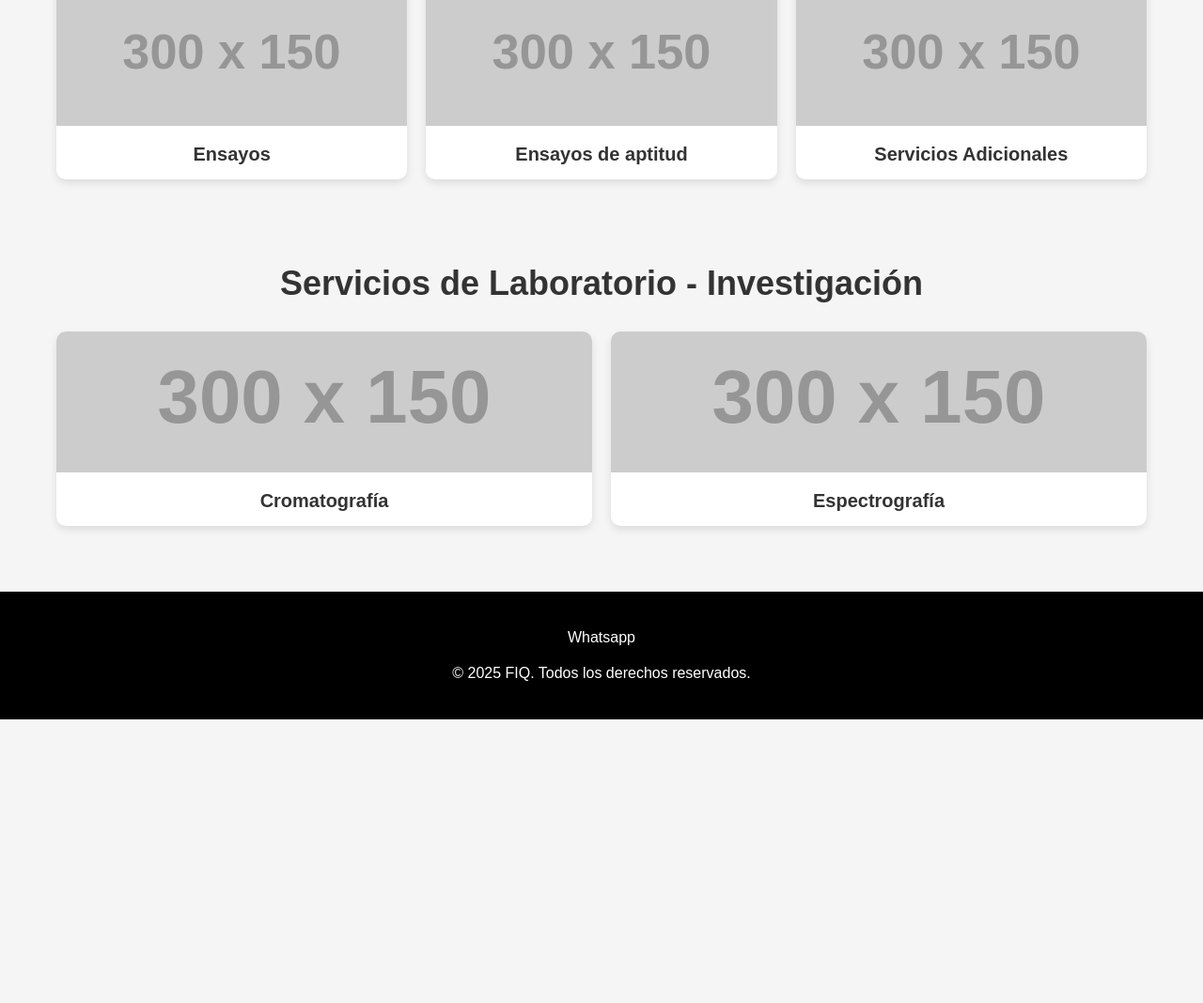
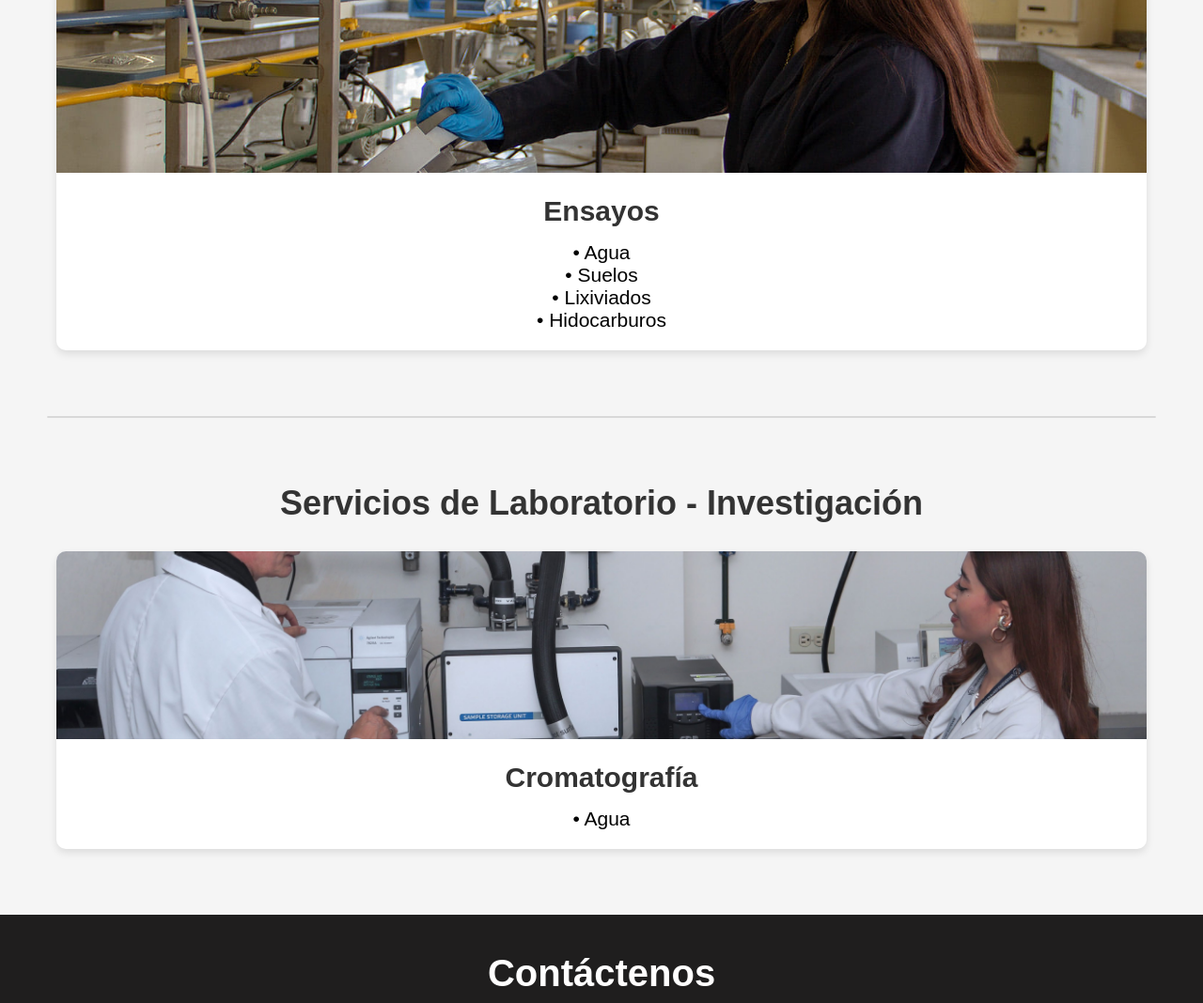
Before and after one commit to EdgarTipan/fiq-comercio, a plain HTML site: page ComprasWebFiq/index.html in a window 1280 px wide. Shown: the part 958-2026 px from the top of the page at 94% size. Before the commit the page ends 1724 px from the top, so only its background shows below. Drawn offline with Linux system fonts and the light colour scheme; placeholder pictures from the web are drawn by us; files whose address does not match are found by name.

Commit message:
Actualizacion 14/05/2025

```diff
--- a/ComprasWebFiq/css/styles.css
+++ b/ComprasWebFiq/css/styles.css
@@ -61,7 +61,6 @@ nav ul .submenu {
   background-color: #01314e;
   box-shadow: 0 4px 8px rgba(0, 0, 0, 0.1);
   padding: 10px;
-  border-radius: 5px;
   top: 100%;
   left: 0;
   min-width: 150px;
@@ -117,6 +116,7 @@ nav ul .submenu li a:hover {
 
 .banner p {
   font-size: 24px;
+  font-style: italic;
   margin-bottom: 30px;
 }
 
@@ -124,8 +124,10 @@ nav ul .submenu li a:hover {
   background-color: #004671;
   color: #fff;
   border: none;
+  font-weight: bold;
   padding: 15px 30px;
-  font-size: 18px;
+  font-size: 22px;
+  text-decoration: underline;
   cursor: pointer;
   border-radius: 5px;
 }
@@ -164,24 +166,37 @@ nav ul .submenu li a:hover {
 }
 
 .marca-card:hover {
-  transform: translateY(-5px);
+  transform: scale(1.05);
 }
 
 .marca-card img {
   width: 100%;
-  height: 150px;
+  height: 200px;
   object-fit: cover;
 }
 
-.marca-card h3 {
-  padding: 15px;
-  font-size: 20px;
+.marca-card h2 {
+  padding-top: 20px;
+  font-size: 30px;
   color: #333;
+  margin-bottom: 15px;
+}
+
+.listado-ensayos {
+  margin-bottom: 20px;
+  font-size: 21px;
+}
+
+hr.rounded {
+  border: 1px solid rgba(187, 187, 187,0.5);
+  border-radius: 5px;
+  margin-left: 50px;
+  margin-right: 50px;
 }
 
 /* Pie de página */
 footer {
-  background-color: #000;
+  background-color: #1f1e1e;
   color: #fff;
   padding: 40px 20px;
   text-align: center;
@@ -194,6 +209,11 @@ footer {
 
 .footer-links {
   margin-bottom: 20px;
+}
+
+.footer-container h1 {
+  font-size: 40px;
+  margin-bottom: 15px;
 }
 
 .footer-links a {
--- a/ComprasWebFiq/index.html
+++ b/ComprasWebFiq/index.html
@@ -4,8 +4,9 @@
 <head>
     <meta charset="UTF-8">
     <meta name="viewport" content="width=device-width, initial-scale=1.0">
-    <title>Coca-Cola Ecuador</title>
+    <title>&Aacute;rea Comercial &#x2758; FIQ - UCE</title>
     <link rel="stylesheet" href="css/styles.css">
+    <link rel="stylesheet" href="https://cdnjs.cloudflare.com/ajax/libs/font-awesome/4.7.0/css/font-awesome.min.css">
     <script src="js/script.js"></script>
 </head>
 
@@ -14,7 +15,7 @@
     <header>
         <div class="header-container">
             <div class="logo">
-                <img src="src/logo_fiq.png" alt="logo uce" width="50" height="150">
+                <img src="src\img\logo_fiq.png" alt="logo uce" width="50" height="150">
             </div>
             <nav>
                 <ul>
@@ -34,7 +35,7 @@
 
     <!-- Banner -->
     <section class="banner">
-        <img src="https://via.placeholder.com/1920x1080?text=Banner+Image" alt="Banner">
+        <img src="src\img\fiq_foto.jpeg" alt="Banner">
         <div class="banner-content">
             <h1>Universidad Central del Ecuador</h1>
             <p>Facultad de Ingenier&iacute;a Qu&iacute;mica</p>
@@ -47,30 +48,29 @@
         <h2>Servicios de Laboratorio - DPEC</h2>
         <div class="marcas-grid">
             <div class="marca-card">
-                <img src="https://via.placeholder.com/300x150?text=Coca-Cola+Original" alt="img">
-                <h3>Ensayos</h3>
-            </div>
-            <div class="marca-card">
-                <img src="https://via.placeholder.com/300x150?text=Coca-Cola+Zero" alt="img">
-                <h3>Ensayos de aptitud</h3>
-            </div>
-            <div class="marca-card">
-                <img src="https://via.placeholder.com/300x150?text=Coca-Cola+Zero" alt="img">
-                <h3>Servicios Adicionales</h3>
+                <img src="src\img\img_card_dpec.jpg" alt="img">
+                <h2>Ensayos</h2>
+                <div class ="listado-ensayos">
+                    <p>&#8226; Agua </p>
+                    <p>&#8226; Suelos </p>
+                    <p>&#8226; Lixiviados </p>
+                    <p>&#8226; Hidocarburos </p>
+                </div>
             </div>
         </div>
     </section>
+
+    <hr class="rounded">
 
     <section class="marcas">
         <h2>Servicios de Laboratorio - Investigaci&oacute;n</h2>
         <div class="marcas-grid">
             <div class="marca-card">
-                <img src="https://via.placeholder.com/300x150?text=Coca-Cola+Original" alt="img">
-                <h3>Cromatograf&iacute;a</h3>
-            </div>
-            <div class="marca-card">
-                <img src="https://via.placeholder.com/300x150?text=Coca-Cola+Original" alt="img">
-                <h3>Espectrograf&iacute;a</h3>
+                <img src="src\img\img_card_lab_invg.PNG" alt="img">
+                <h2>Cromatograf&iacute;a</h2>
+                <div class ="listado-ensayos">
+                    <p>&#8226; Agua </p>
+                </div>
             </div>
         </div>
 
@@ -79,10 +79,11 @@
     <!-- Pie de página -->
     <footer id="footer">
         <div class="footer-container">
+            <h1>Contáctenos</h1>
             <div class="footer-links">
-                <a href="#">Whatsapp</a>
+                <a href="#"><i class="fa fa-whatsapp" style="font-size:50px"></i></a>
             </div>
-            <p>© 2025 FIQ. Todos los derechos reservados.</p>
+            <p>© 2025 FIQ - Todos los derechos reservados.</p>
         </div>
     </footer>
 
```
Also changed, not shown: ComprasWebFiq/src/img/fiq_foto.jpeg (added), ComprasWebFiq/src/img/img_card_dpec.jpg (added), ComprasWebFiq/src/img/img_card_lab_invg.PNG (added), ComprasWebFiq/src/img/logo_fiq.png (renamed from ComprasWebFiq/src/logo_fiq.png).
